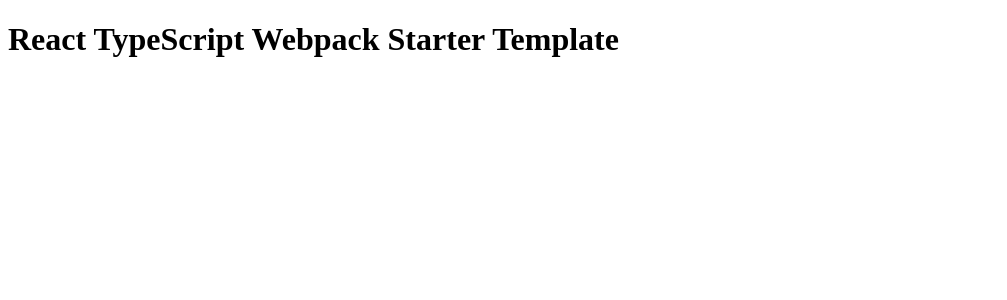
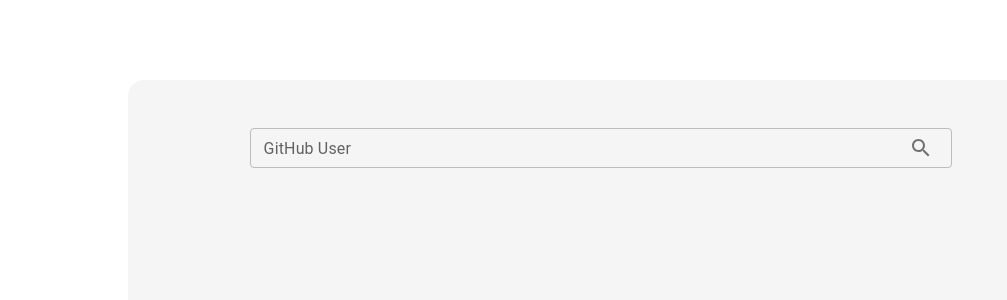
Before and after one commit to Danii2020/react-app-training, a React app: page / in a window 1280 px wide. Shown: the top 300 px of the page, without its empty margins (0-1007 px from the left). Built offline with nearby package versions, Linux system fonts and the light colour scheme.

Commit message:
Search bar added

```diff
--- a/src/App.tsx
+++ b/src/App.tsx
@@ -1,5 +1,20 @@
 import * as React from "react"
+import { Container } from '@mui/material';
+import SearchBar from "./components/SearchBar/Searchbar";
 
 export const App = () => {
-    return <h1>React TypeScript Webpack Starter Template</h1>
+    return(
+        <Container sx={{
+            background: 'whitesmoke',
+            width: '80vw',
+            height: '500px',
+            borderRadius: '16px',
+            marginTop: '5rem',
+            display: 'flex',
+            flexDirection: 'column',
+            alignItems: 'center'
+        }} >
+            <SearchBar></SearchBar>
+        </Container>
+    )
 }
--- /dev/null
+++ b/src/components/SearchBar/Searchbar.tsx
@@ -0,0 +1,33 @@
+import * as React from "react"
+import { Stack, TextField, IconButton } from '@mui/material';
+import SearchIcon from '@mui/icons-material/Search';
+
+const SearchBar = () => {
+    return(
+    <Stack
+    direction='row'
+    sx={{
+        marginTop: '3rem',
+        width: '80%'
+    }}>
+        <TextField
+        id='outlined-basic'
+        label='GitHub User'
+        variant='outlined'
+        placeholder="Search a GitHub user"
+        size='small'
+        sx={{
+            width:'90%'
+        }}/>
+        <IconButton
+        size="small"
+        sx={{
+            left: '-3rem'
+        }}>
+            <SearchIcon/>
+        </IconButton>
+    </Stack>
+    )
+}
+
+export default SearchBar;
```
